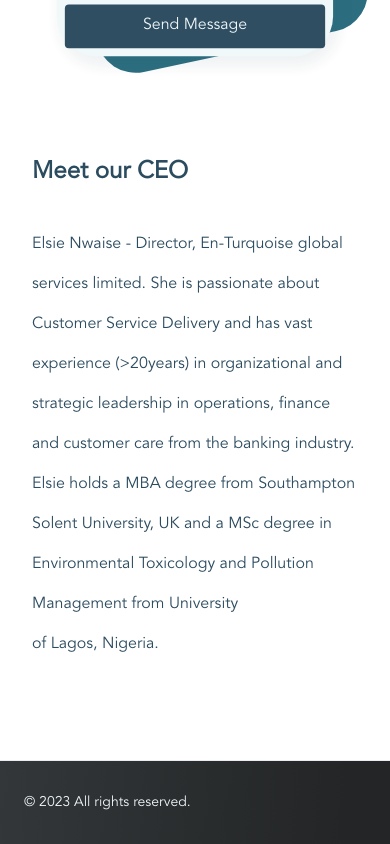
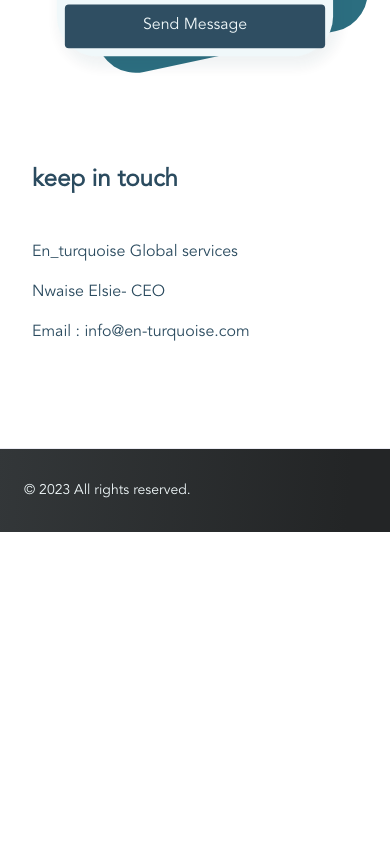
Before and after one commit to jidesam/en_turqoiuse-global, an Angular app: page / in a window 390 px wide. Shown: the part 5934-6778 px from the top of the page. After the commit the page ends 6466 px from the top, so only its background shows below. Built offline with nearby package versions, Linux system fonts and the light colour scheme.

Commit message:
'ui-update'

```diff
--- a/src/app/app-routing.module.ts
+++ b/src/app/app-routing.module.ts
@@ -3,6 +3,7 @@
 
 const routes: Routes = [
   { path: '', loadChildren: () => import('./pages/main/main.module').then(m => m.MainModule) },
+
   { path: 'auth', loadChildren: () => import('./pages/auth/auth.module').then(m => m.AuthModule) }
 ];
 
--- a/src/app/app.module.ts
+++ b/src/app/app.module.ts
@@ -3,10 +3,12 @@
 
 import { AppRoutingModule } from './app-routing.module';
 import { AppComponent } from './app.component';
+import { TeamsComponent } from './pages/main/teams/teams.component';
 
 @NgModule({
   declarations: [
-    AppComponent
+    AppComponent,
+    TeamsComponent
   ],
   imports: [
     BrowserModule,
--- a/src/app/pages/main/main-routing.module.ts
+++ b/src/app/pages/main/main-routing.module.ts
@@ -1,8 +1,10 @@
 import { NgModule } from '@angular/core';
 import { RouterModule, Routes } from '@angular/router';
 import { MainComponent } from './main.component';
+import { TeamsComponent } from './teams/teams.component';
 
-const routes: Routes = [{ path: '', component: MainComponent }];
+const routes: Routes = [{ path: '', component: MainComponent },
+                        {path:'teams', component: TeamsComponent }];
 
 @NgModule({
   imports: [RouterModule.forChild(routes)],
--- a/src/app/pages/main/main.component.html
+++ b/src/app/pages/main/main.component.html
@@ -191,15 +191,12 @@
 
       <div class="md:px-4 lg:px-24" >
 
-
-        <div class="mt-6">
-          <h4 class="text-[#2B4B5F] text-2xl md:text-[32px] leading-10 font-extrabold  mb-8"> Meet our CEO <span class="text-[#2B4B5F]"></span> </h4>
-          <p class="md:text-lg text-base text-[#2B4B5F] leading-10">Elsie Nwaise - Director, En-Turquoise global services limited. She is passionate about Customer Service  Delivery and has vast experience (>20years) in organizational and strategic leadership in operations, finance and customer care from the banking industry.
-          </p>
-          <p class="md:text-lg text-base text-[#2B4B5F] leading-10">Elsie holds a MBA degree from Southampton Solent University, UK and a MSc degree in Environmental Toxicology and Pollution Management from University of Lagos, Nigeria.</p>
+        <div>
+         <h4  class="text-[#2B4B5F] text-2xl md:text-[32px] leading-10 font-extrabold  my-8">keep in touch</h4>
+         <p class="md:text-lg text-base text-[#2B4B5F] leading-10">En_turquoise Global services</p>
+         <p class="md:text-lg text-base text-[#2B4B5F] leading-10">Nwaise Elsie- CEO</p>
+         <p class="md:text-lg text-base text-[#2B4B5F] leading-10">Email : info@en-turquoise.com</p>
         </div>
-
-
       </div>
     </div>
 
--- /dev/null
+++ b/src/app/pages/main/teams/teams.component.html
@@ -0,0 +1,9 @@
+<div class="mt-6 px-8 md:px-12 lg:px-20 xl:px-44 py-16 ">
+    <h4 class="text-[#2B4B5F] text-2xl md:text-[32px] leading-10 font-extrabold text-center  mb-8"> Meet our <span class="text-[#a7cdca]">CEO</span>  <span class="text-[#2B4B5F]"></span> </h4>
+    <div class="md:w-[50%] block mx-auto">
+      <p class="md:text-lg text-base text-[#2B4B5F]  leading-10">Elsie Nwaise - Director, En-Turquoise global services limited. She is passionate about Customer Service  Delivery and has vast experience (>20years) in organizational and strategic leadership in operations, finance and customer care from the banking industry.
+      </p>
+      <p class="md:text-lg text-base text-[#2B4B5F] leading-10">Elsie holds a MBA degree from Southampton Solent University, UK and a MSc degree in Environmental Toxicology and Pollution Management from University of Lagos, Nigeria.</p>
+
+    </div>
+    </div>
--- a/src/app/shared/component/header/header.component.html
+++ b/src/app/shared/component/header/header.component.html
@@ -27,6 +27,13 @@
           class="text-base inter font-medium leading-6 text-[#F0F8FA] hover:text-[#ACAE46] cursor-pointer"
         >
           <a href="/#Opportunity">Opportunities</a>
+        </li>
+        <li>
+          <button  routerLink="/teams"
+            class="text-base inter font-medium leading-6 text-[#F0F8FA] hover:text-[#ACAE46] cursor-pointer"
+          >
+          <a >Teams</a>
+          </button>
         </li>
         <li>
           <button
@@ -108,6 +115,13 @@
       >
       <a href="/#Opportunity">Opportunities</a>
       </li>
+      <li>
+        <button
+          class="text-base inter font-medium leading-6 text-[#F0F8FA] hover:text-[#ACAE46] cursor-pointer"
+        >
+        <a routerLink="/teams">Teams</a>
+        </button>
+      </li>
       <li
         class="text-base inter font-medium leading-6 text-[#2B4B5F] my-4 hover:text-[#ACAE46] cursor-pointer"
       >
--- a/src/app/shared/component/header/header.component.ts
+++ b/src/app/shared/component/header/header.component.ts
@@ -7,11 +7,12 @@
   ViewChild,
 } from '@angular/core';
 import { CommonModule } from '@angular/common';
+import { RouterModule } from '@angular/router';
 
 @Component({
   selector: 'app-header',
   standalone: true,
-  imports: [CommonModule],
+  imports: [CommonModule, RouterModule],
   templateUrl: './header.component.html',
   styleUrls: ['./header.component.scss'],
 })
@@ -39,4 +40,5 @@
   this.showMenu = !this.showMenu
 }
 
+
 }
```
Also changed, not shown: src/app/pages/main/teams/teams.component.ts (added, +10 -0 lines), src/app/pages/main/teams/teams.component.scss (added), 1 other file (tests, documents, lock files or other folders).
